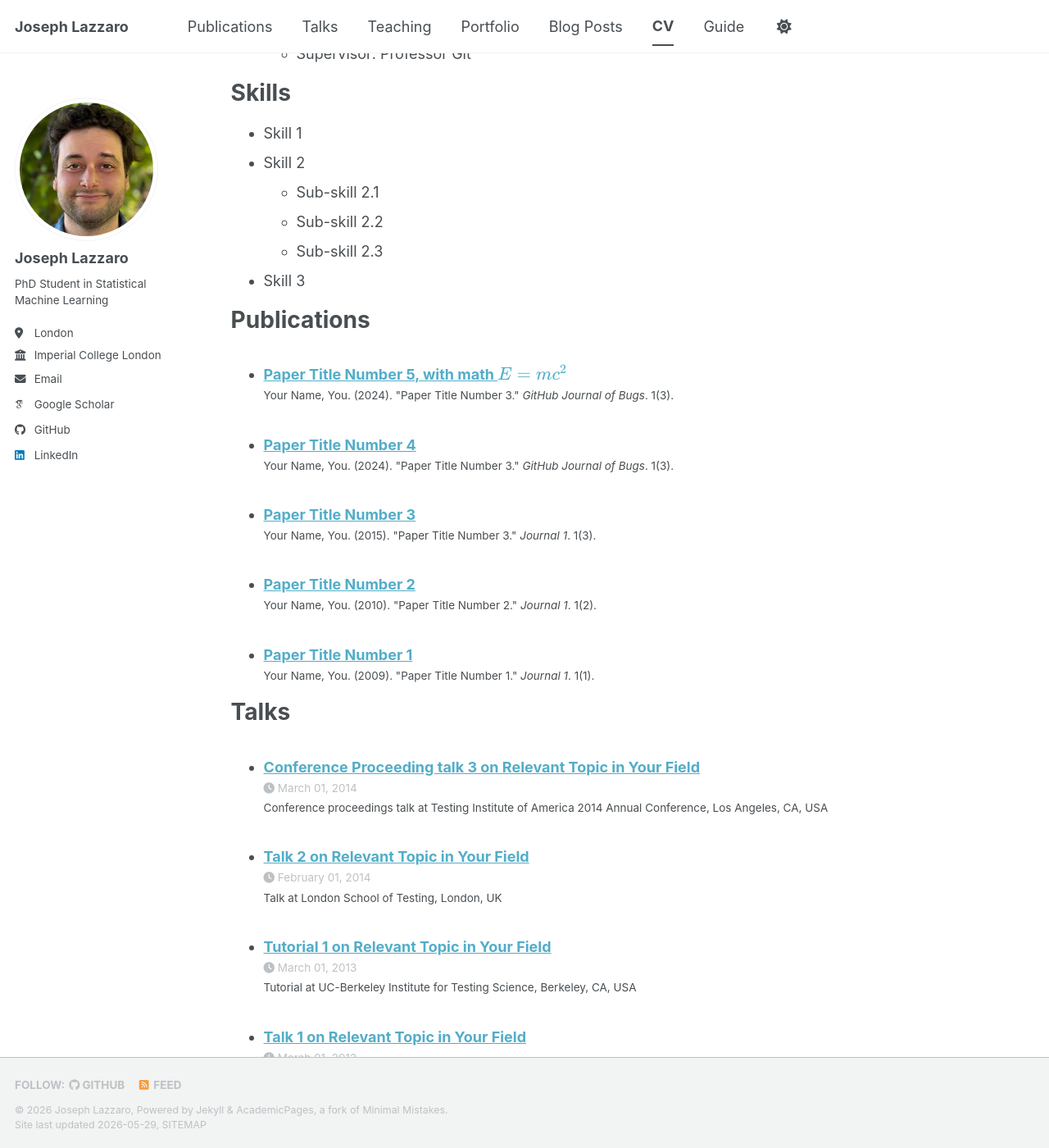
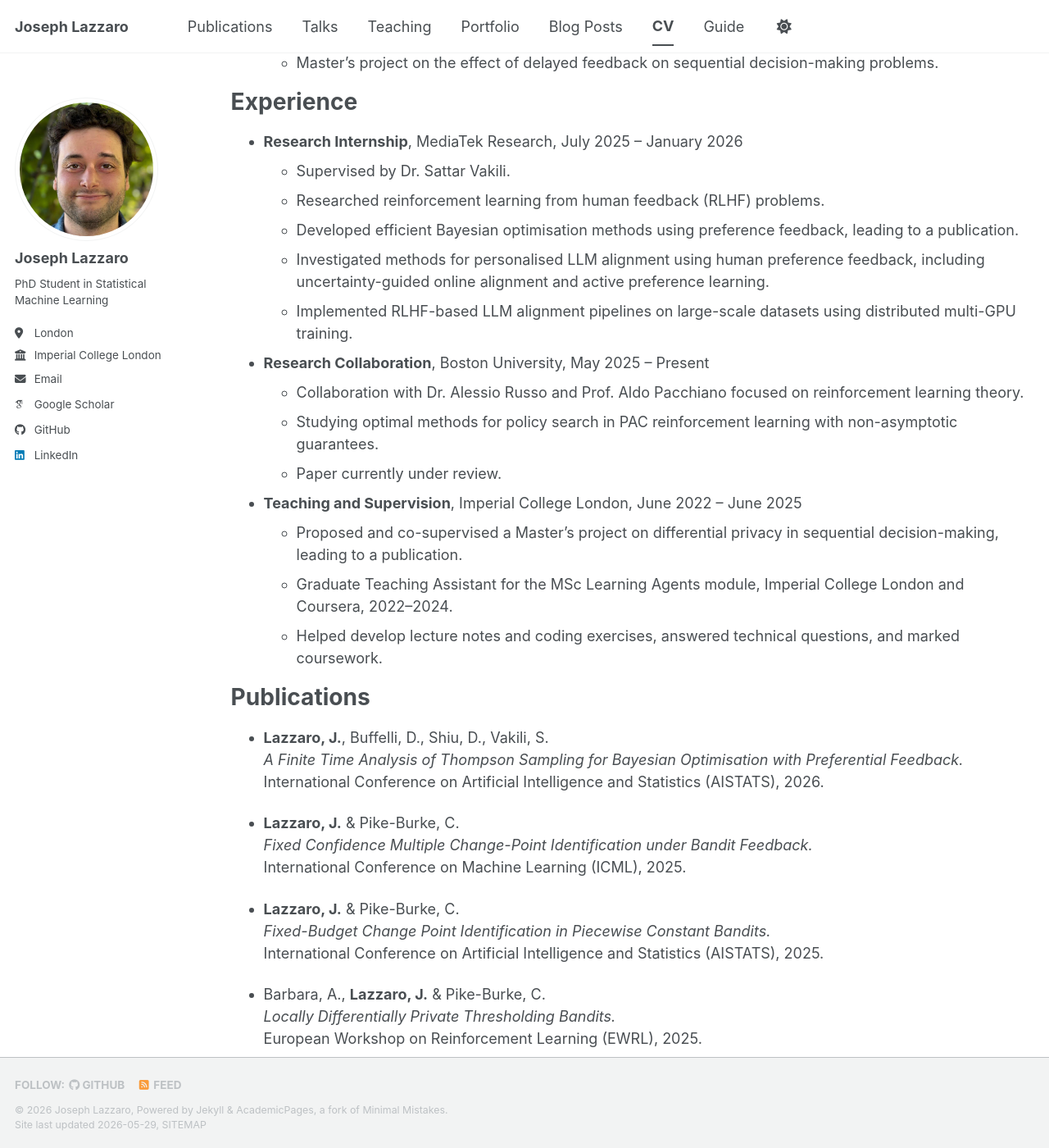
Before and after one commit to JosephLazzaro/josephlazzaro.github.io, a Jekyll site: the page built from _pages/cv.md, in a window 1280 px wide and 1400 px high, scrolled down 708 px. Shown: the whole window at 82% size. Built offline with Jekyll 4.4.1, drawn with Linux system fonts in a browser that asks for light colours; some web fonts are replaced; a script bundle is joined from its source files by our own code; library files that are not in the unit come from our copies; some of the changed text lies outside the part shown.

Commit message:
updated CV section

```diff
--- a/_pages/cv.md
+++ b/_pages/cv.md
@@ -9,56 +9,67 @@ redirect_from:
 
 {% include base_path %}
 
+Summary
+======
+I am a PhD candidate in statistical machine learning at Imperial College London, specialising in foundational reinforcement learning. My research develops efficient, theoretically grounded algorithms for sequential decision-making.
+
+My interests include machine learning, reinforcement learning, transformers and LLMs, reasoning, statistics and probability, time series, privacy, ranking and recommendation, optimisation, and statistical modelling.
+
 Education
 ======
-* Ph.D in Version Control Theory, GitHub University, 2018 (expected)
-* M.S. in Jekyll, GitHub University, 2014
-* B.S. in GitHub, GitHub University, 2012
+* **PhD in Statistical Machine Learning**, Imperial College London, October 2022 – Present
+  * Awarded the Roth Scholarship.
+  * Supervised by Dr. Ciara Pike-Burke and Prof. Niall Adams.
+  * Research focus includes reinforcement learning theory, multi-armed bandits, sequential testing for reinforcement learning, Bayesian optimisation, and LLM post-training using RLHF.
+  * Also explored connections with change point detection, time series analysis, differential privacy, and ranking.
+  * Expected completion: April 2027.
 
-Work experience
+* **MSci in Mathematics**, Imperial College London, October 2018 – June 2022
+  * First Class Honours.
+  * Master’s project on the effect of delayed feedback on sequential decision-making problems.
+
+Experience
 ======
-* Spring 2024: Academic Pages Collaborator
-  * GitHub University
-  * Duties includes: Updates and improvements to template
-  * Supervisor: The Users
+* **Research Internship**, MediaTek Research, July 2025 – January 2026
+  * Supervised by Dr. Sattar Vakili.
+  * Researched reinforcement learning from human feedback (RLHF) problems.
+  * Developed efficient Bayesian optimisation methods using preference feedback, leading to a publication.
+  * Investigated methods for personalised LLM alignment using human preference feedback, including uncertainty-guided online alignment and active preference learning.
+  * Implemented RLHF-based LLM alignment pipelines on large-scale datasets using distributed multi-GPU training.
 
-* Fall 2015: Research Assistant
-  * GitHub University
-  * Duties included: Merging pull requests
-  * Supervisor: Professor Hub
+* **Research Collaboration**, Boston University, May 2025 – Present
+  * Collaboration with Dr. Alessio Russo and Prof. Aldo Pacchiano focused on reinforcement learning theory.
+  * Studying optimal methods for policy search in PAC reinforcement learning with non-asymptotic guarantees.
+  * Paper currently under review.
 
-* Summer 2015: Research Assistant
-  * GitHub University
-  * Duties included: Tagging issues
-  * Supervisor: Professor Git
+* **Teaching and Supervision**, Imperial College London, June 2022 – June 2025
+  * Proposed and co-supervised a Master’s project on differential privacy in sequential decision-making, leading to a publication.
+  * Graduate Teaching Assistant for the MSc Learning Agents module, Imperial College London and Coursera, 2022–2024.
+  * Helped develop lecture notes and coding exercises, answered technical questions, and marked coursework.
+
+Publications
+======
+* **Lazzaro, J.**, Buffelli, D., Shiu, D., Vakili, S.
+  *A Finite Time Analysis of Thompson Sampling for Bayesian Optimisation with Preferential Feedback.*
+  International Conference on Artificial Intelligence and Statistics (AISTATS), 2026.
+
+* **Lazzaro, J.** & Pike-Burke, C.
+  *Fixed Confidence Multiple Change-Point Identification under Bandit Feedback.*
+  International Conference on Machine Learning (ICML), 2025.
+
+* **Lazzaro, J.** & Pike-Burke, C.
+  *Fixed-Budget Change Point Identification in Piecewise Constant Bandits.*
+  International Conference on Artificial Intelligence and Statistics (AISTATS), 2025.
+
+* Barbara, A., **Lazzaro, J.** & Pike-Burke, C.
+  *Locally Differentially Private Thresholding Bandits.*
+  European Workshop on Reinforcement Learning (EWRL), 2025.
 
 Skills
 ======
-* Skill 1
-* Skill 2
-  * Sub-skill 2.1
-  * Sub-skill 2.2
-  * Sub-skill 2.3
-* Skill 3
-
-Publications
-======
-  <ul>{% for post in site.publications reversed %}
-    {% include archive-single-cv.html %}
-  {% endfor %}</ul>
-
-Talks
-======
-  <ul>{% for post in site.talks reversed %}
-    {% include archive-single-talk-cv.html  %}
-  {% endfor %}</ul>
-
-Teaching
-======
-  <ul>{% for post in site.teaching reversed %}
-    {% include archive-single-cv.html %}
-  {% endfor %}</ul>
-
-Service and leadership
-======
-* Currently signed in to 43 different slack teams
+* **Programming:** Python, PyTorch, NumPy, pandas, Git, LaTeX; familiar with R and Matlab.
+* **Machine Learning:** Reinforcement learning, multi-armed bandits, Bayesian optimisation, RLHF, LLM alignment and post-training, differential privacy.
+* **Infrastructure and Experimentation:** Distributed multi-GPU training, experiment design, and evaluation.
+* **Research:** Reviewing and critically evaluating literature, implementing methods from academic papers, developing novel project ideas, and delivering research projects from inception to completion.
+* **Communication:** Presenting research and existing topics to broad audiences through poster presentations, reading groups, seminars, and teaching.
+* **Interests:** Piano, competitive tennis, Muay Thai, and martial arts.
```
